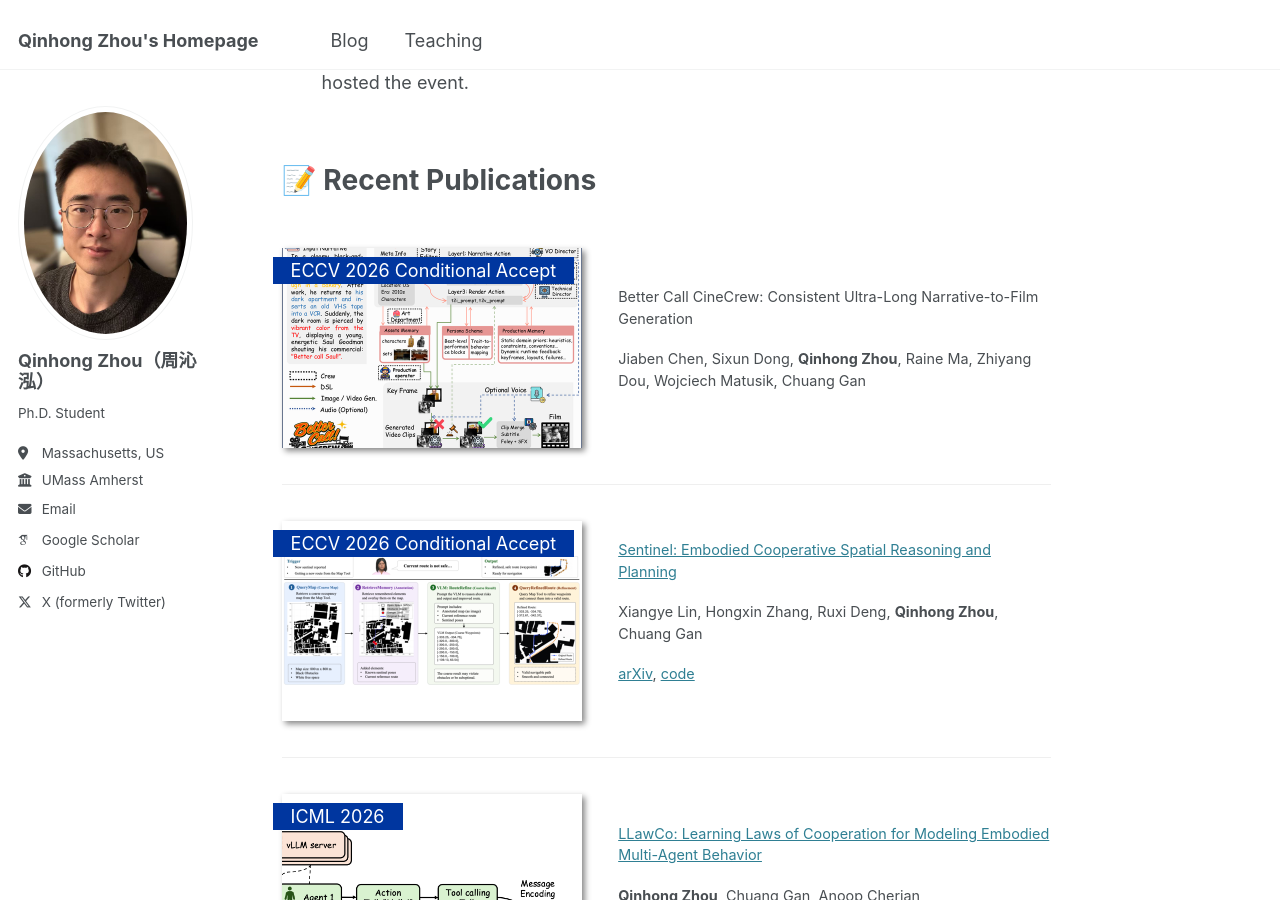
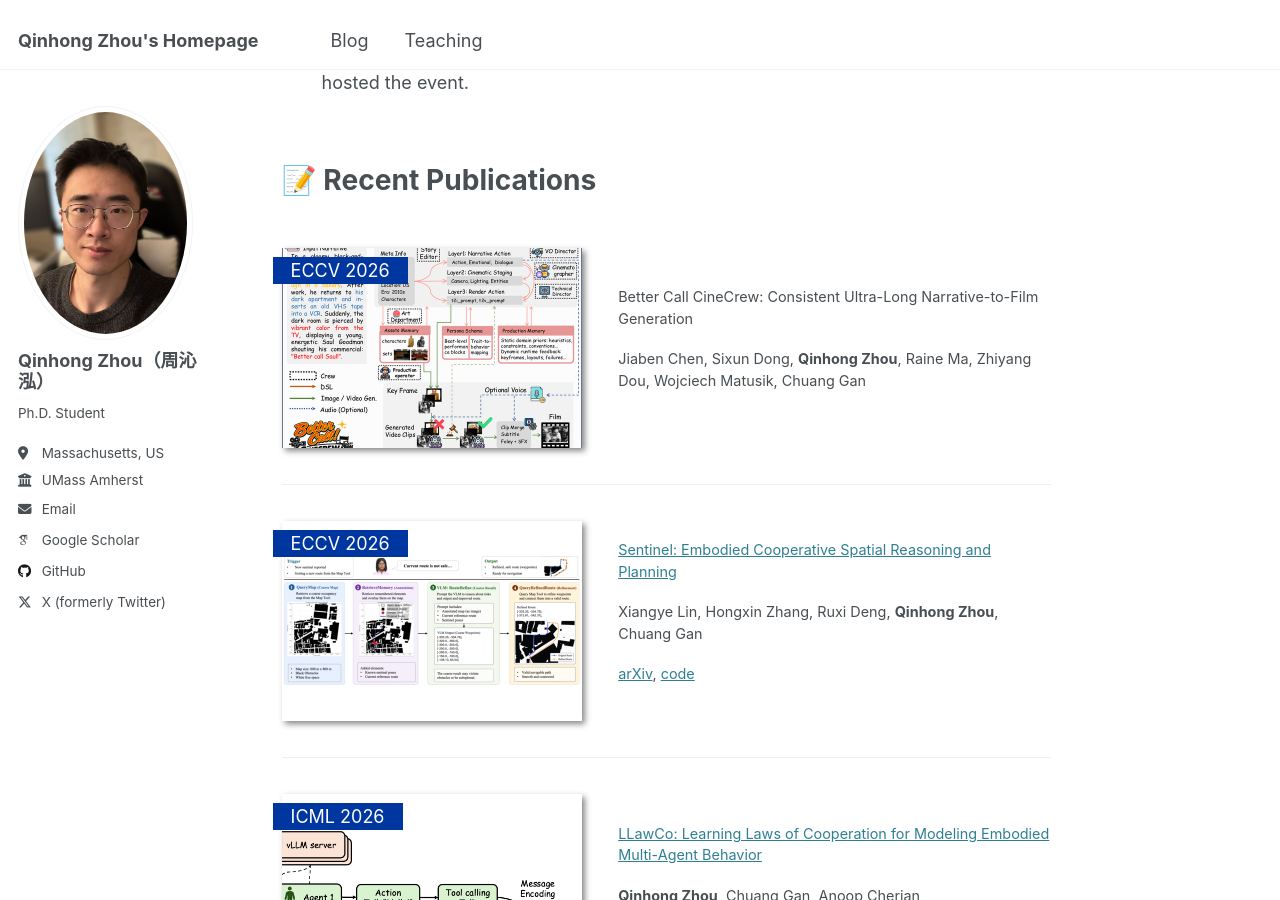
Before and after one commit to zhouqqhh/zhouqqhh.github.io, a Jekyll site: the page built from _pages/about.md, in a window 1280 px wide and 900 px high, scrolled down 881 px. Built offline with Jekyll 4.4.1, drawn with Linux system fonts in a browser that asks for light colours; some web fonts are replaced.

Commit message:
Update ECCV 2026 papers from conditional accept to accepted.
Co-authored-by: Cursor <cursoragent@cursor.com>

```diff
--- a/_pages/about.md
+++ b/_pages/about.md
@@ -36,7 +36,7 @@ My current research focuses on embodied agentic frameworks and multi-agent syste
 <div class='paper-box'>
   <div class='paper-box-image'>
     <div>
-      <div class="badge">ECCV 2026 Conditional Accept</div>
+      <div class="badge">ECCV 2026</div>
       <img src='{{ site.baseurl }}/images/teaser/cinecrew.png' alt="CineCrew narrative-to-film pipeline">
     </div>
   </div>
@@ -52,7 +52,7 @@ My current research focuses on embodied agentic frameworks and multi-agent syste
 <div class='paper-box'>
   <div class='paper-box-image'>
     <div>
-      <div class="badge">ECCV 2026 Conditional Accept</div>
+      <div class="badge">ECCV 2026</div>
       <img src='{{ site.baseurl }}/images/teaser/sentinel.png' alt="Sentinel cooperative spatial reasoning pipeline">
     </div>
   </div>
```
Also changed, not shown: _pages/about-zh.md (+2 -2 lines).
